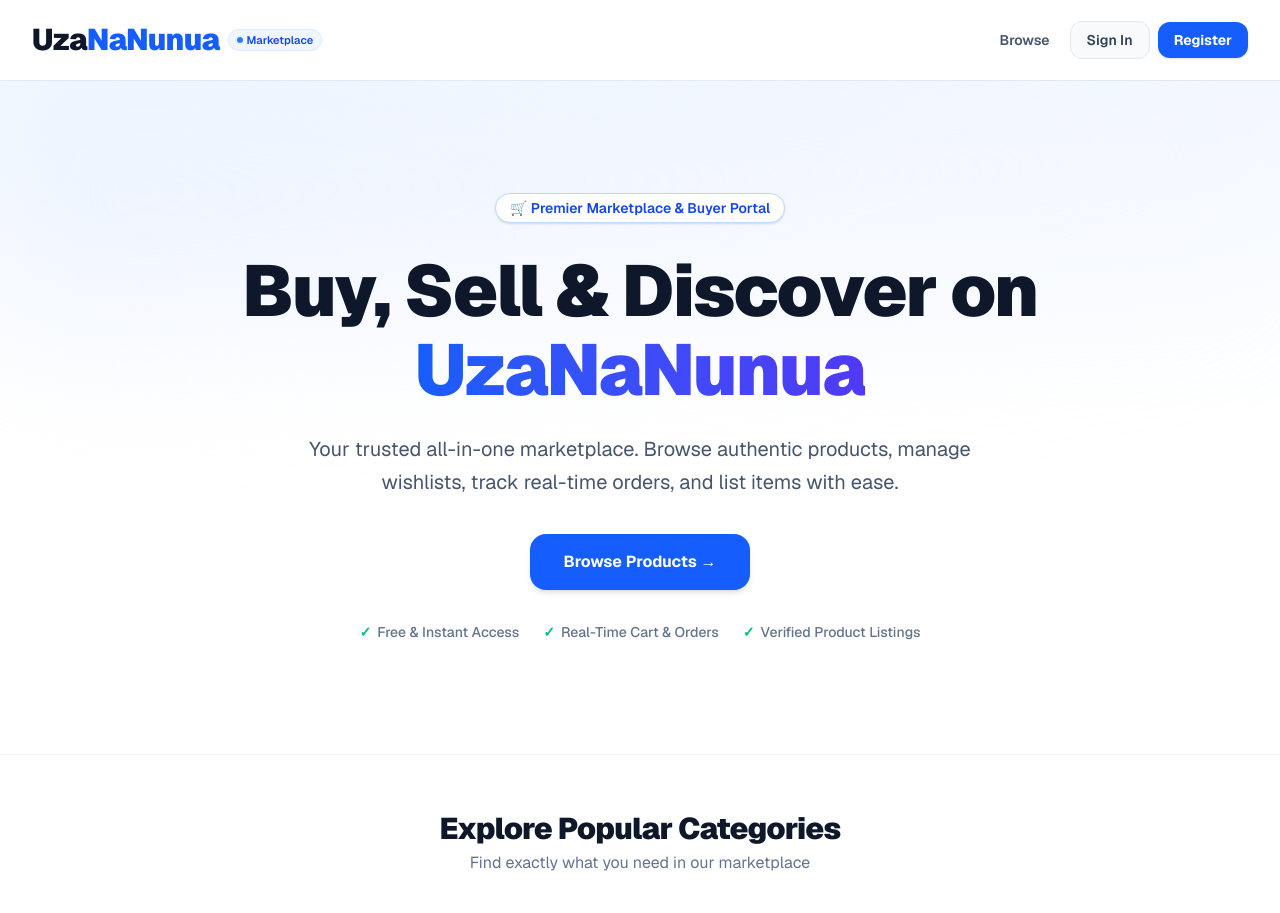
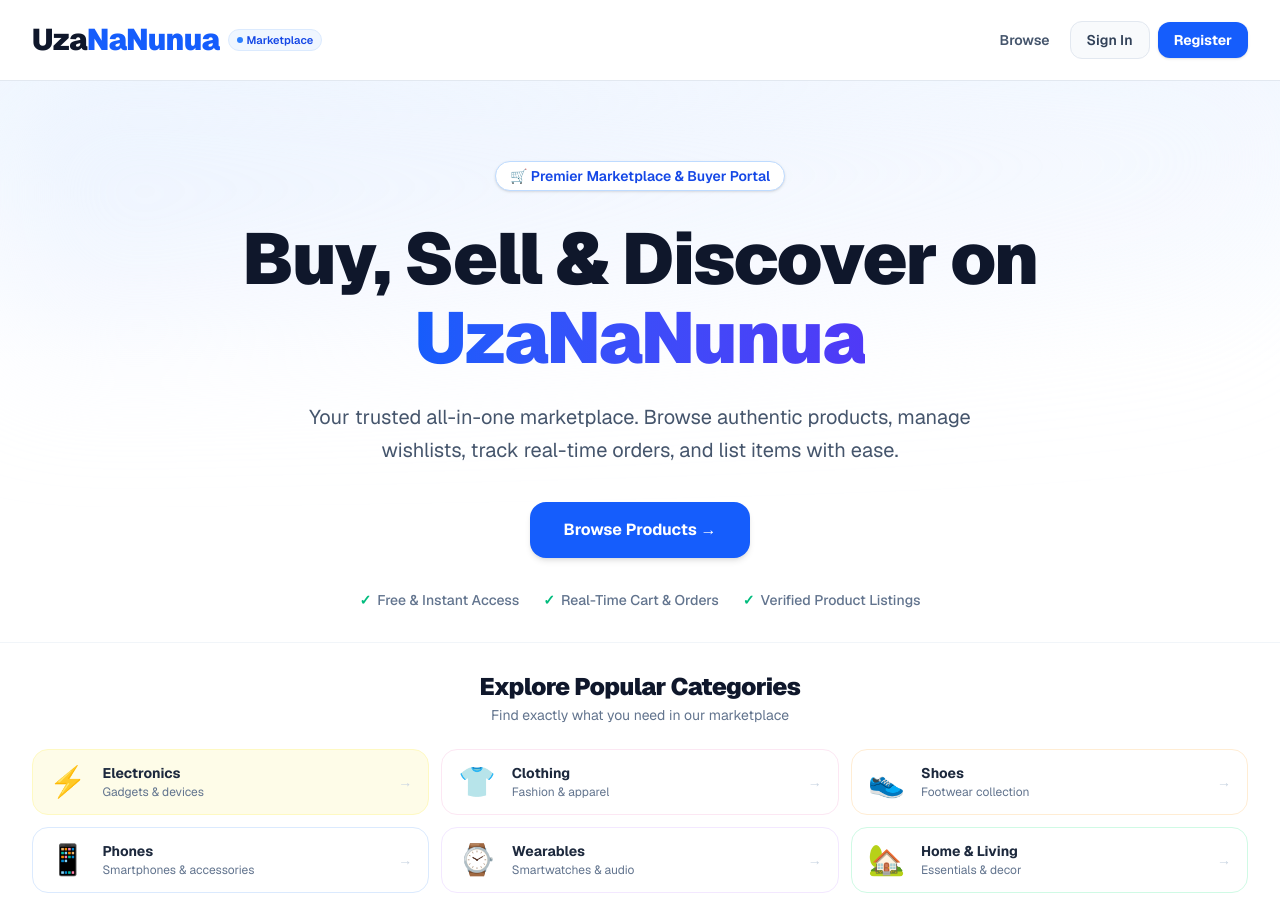
Before and after one commit to Iman-Mustafa/UzaNaNunua, a Next.js app: page / in a window 1280 px wide. Shown: the top 913 px of the page. Built offline with nearby package versions, Linux system fonts and the light colour scheme.

Commit message:
Minimize spacing between hero and categories, switch to vertical category card list

```diff
--- a/src/app/page.tsx
+++ b/src/app/page.tsx
@@ -91,7 +91,7 @@
           {/* Ambient glow */}
           <div className="absolute inset-x-0 top-0 h-72 bg-gradient-to-br from-blue-100/50 via-indigo-50/30 to-transparent blur-3xl pointer-events-none" />
 
-          <div className="relative max-w-5xl mx-auto px-4 sm:px-6 lg:px-8 py-12 sm:py-20 md:py-28 text-center">
+          <div className="relative max-w-5xl mx-auto px-4 sm:px-6 lg:px-8 pt-10 sm:pt-16 md:pt-20 pb-6 sm:pb-8 text-center">
             {/* Badge */}
             <div className="inline-flex items-center gap-2 px-3.5 py-1 rounded-full bg-white border border-blue-200 text-blue-700 text-xs sm:text-sm font-semibold shadow-sm mb-5 sm:mb-7">
               🛒 Premier Marketplace & Buyer Portal
@@ -131,28 +131,34 @@
         </section>
 
         {/* ── 2. CATEGORIES ───────────────────────────────────── */}
-        <section className="bg-white border-t border-slate-100 py-10 sm:py-14 px-4 sm:px-6 lg:px-8">
+        <section className="bg-white border-t border-slate-100 pt-5 sm:pt-7 pb-8 sm:pb-12 px-4 sm:px-6 lg:px-8">
           <div className="max-w-7xl mx-auto">
-            <div className="text-center mb-7 sm:mb-10">
-              <h2 className="text-xl sm:text-2xl md:text-3xl font-black text-slate-900 tracking-tight">
+            <div className="text-center mb-4 sm:mb-6">
+              <h2 className="text-lg sm:text-xl md:text-2xl font-black text-slate-900 tracking-tight">
                 Explore Popular Categories
               </h2>
-              <p className="mt-1 text-sm sm:text-base text-slate-500">
+              <p className="mt-0.5 text-xs sm:text-sm text-slate-500">
                 Find exactly what you need in our marketplace
               </p>
             </div>
 
-            {/* 2 cols on phones → 3 on sm → 6 on lg */}
-            <div className="grid grid-cols-2 sm:grid-cols-3 lg:grid-cols-6 gap-3 sm:gap-4">
+            {/* Vertical card grid: 1 col mobile → 2 cols sm → 3 cols lg */}
+            <div className="grid grid-cols-1 sm:grid-cols-2 lg:grid-cols-3 gap-2.5 sm:gap-3">
               {categories.map((cat) => (
                 <Link
                   key={cat.name}
                   href="/products"
-                  className={`group flex flex-col items-center p-4 sm:p-5 rounded-2xl border bg-white hover:shadow-md text-center transition-all duration-200 hover:-translate-y-1 ${cat.color}`}
+                  className={`group flex flex-row items-center gap-4 px-4 py-3.5 rounded-2xl border bg-white hover:shadow-md transition-all duration-200 hover:-translate-y-0.5 ${cat.color}`}
                 >
-                  <span className="text-3xl sm:text-4xl mb-2 group-hover:scale-110 transition-transform">{cat.icon}</span>
-                  <span className="font-bold text-xs sm:text-sm text-slate-800 group-hover:text-blue-600 transition-colors">{cat.name}</span>
-                  <span className="text-[11px] sm:text-xs text-slate-500 mt-0.5 leading-tight line-clamp-1">{cat.desc}</span>
+                  {/* Icon column */}
+                  <span className="text-2xl sm:text-3xl shrink-0 group-hover:scale-110 transition-transform">{cat.icon}</span>
+                  {/* Text column */}
+                  <div className="flex flex-col min-w-0">
+                    <span className="font-bold text-sm text-slate-800 group-hover:text-blue-600 transition-colors leading-tight">{cat.name}</span>
+                    <span className="text-xs text-slate-500 mt-0.5 leading-tight truncate">{cat.desc}</span>
+                  </div>
+                  {/* Arrow */}
+                  <span className="ml-auto text-slate-300 group-hover:text-blue-400 transition-colors text-sm shrink-0">&rarr;</span>
                 </Link>
               ))}
             </div>
```
